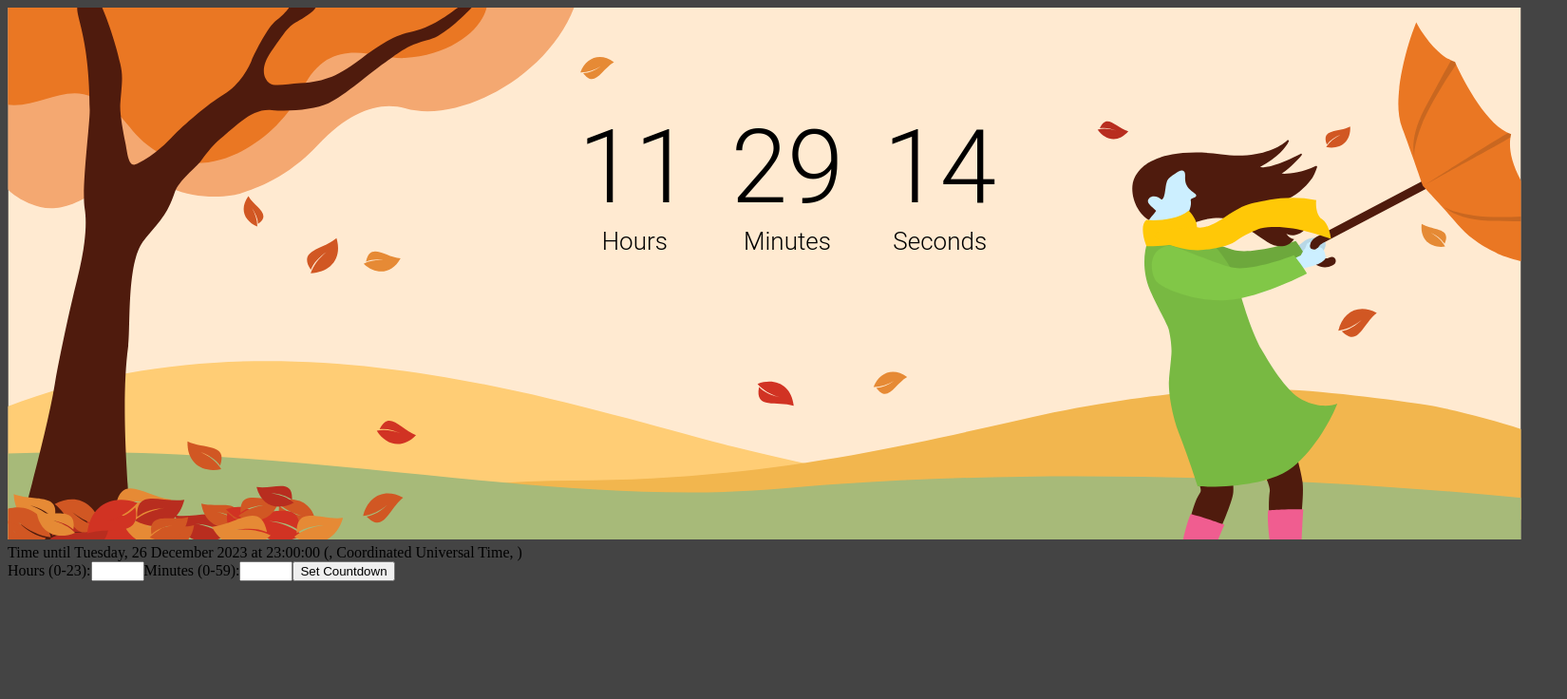
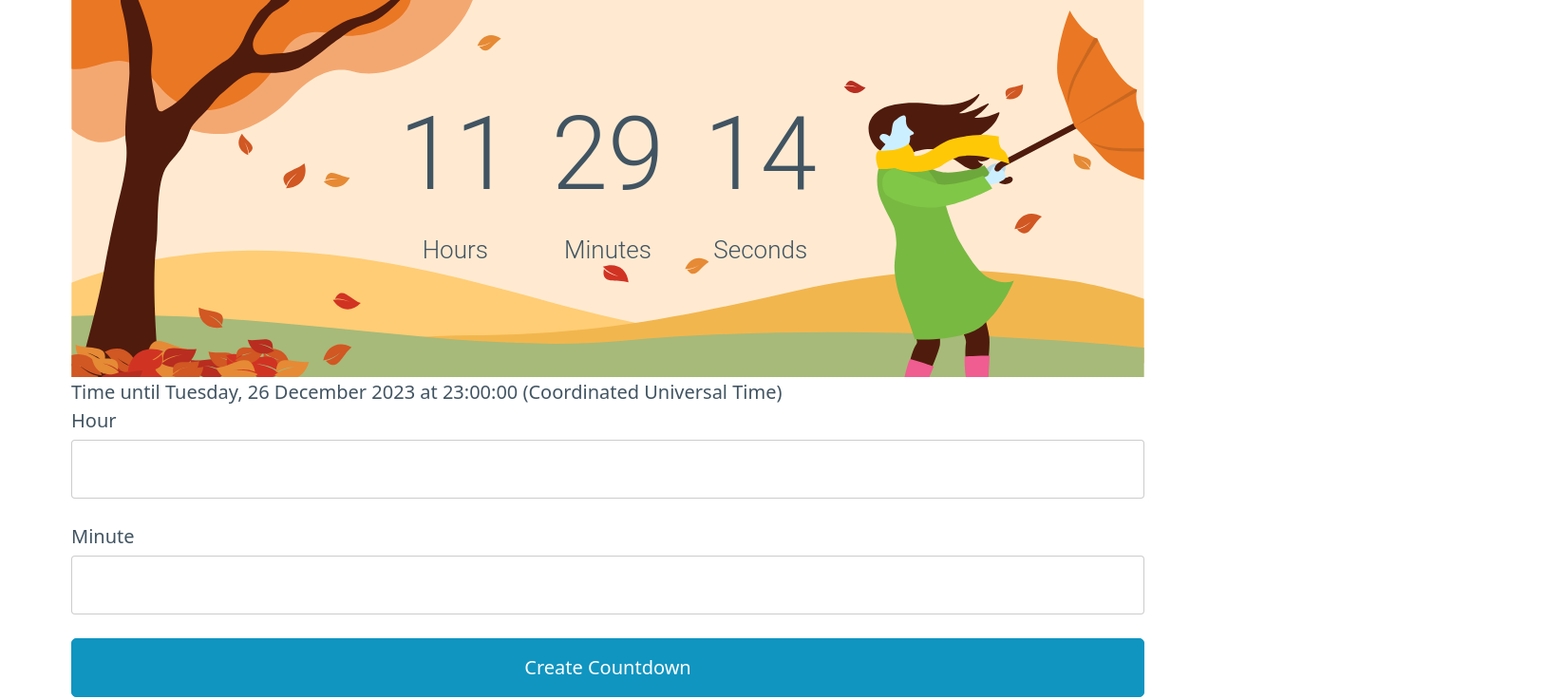
Before and after one commit to Brandon689/daytimer, a React (Vite) app: page / in a window 1280 px wide. Shown: the top 736 px of the page at 95% size, 1650 px wide, since content can reach past the window. Built offline with nearby package versions, Linux system fonts and the light colour scheme.

Commit message:
add pico.css, fix layout

```diff
--- a/index.html
+++ b/index.html
@@ -1,9 +1,10 @@
 <!doctype html>
-<html lang="en">
+<html lang="en" data-theme="light">
   <head>
     <meta charset="UTF-8" />
     <link rel="icon" type="image/svg+xml" href="/vite.svg" />
     <meta name="viewport" content="width=device-width, initial-scale=1.0" />
+    <link rel="stylesheet" href="https://cdn.jsdelivr.net/npm/@picocss/pico@1/css/pico.min.css">
     <title>Day Timer</title>
   </head>
   <body>
--- a/src/App.css
+++ b/src/App.css
@@ -4,8 +4,8 @@
   padding: 2rem;
   text-align: center;
 } */
-body {
-  background-color: #444;
+.container {
+  width: 1594px;
 }
 
 .countdown {
@@ -33,7 +33,7 @@ body {
   font-size: 26px;
 }
 .wrap-countdown {
-  width: 1594px;
+  /* width: 1594px; */
   position: relative;
 }
 
@@ -42,5 +42,16 @@ body {
   font-size: 107px;
   font-variant-numeric: tabular-nums;
   font-weight: 300;
-  padding: 0 24px;
 }
+
+
+[type="email"], [type="number"], [type="password"], [type="search"], [type="tel"], [type="text"] {
+  background: #fff;
+  border: 1px solid rgba(0,0,0,.2);
+  border-radius: 4px;
+  font-size: 14px;
+  height: 2em;
+  line-height: 2em;
+  padding: 0 .5em;
+  vertical-align: middle;
+}
--- a/src/App.jsx
+++ b/src/App.jsx
@@ -29,7 +29,7 @@ const App = () => {
   const [targetTimeString, setTargetTimeString] = useState('');
 
   const createTargetTimeString = (date) => {
-    return format(date, "EEEE, dd MMMM yyyy 'at' HH:mm:ss '(', zzzz, ')'", {
+    return format(date, "EEEE, dd MMMM yyyy 'at' HH:mm:ss '('zzzz)'", {
       timeZone: Intl.DateTimeFormat().resolvedOptions().timeZone
     });
   };
@@ -78,13 +78,11 @@ const App = () => {
   };
 
   return (
-    <div>
-      <div>
+    <div class="container">
       <div className="wrap-countdown">
       <CountdownDigits countdown={countdown} />
-          {/* <div className="countdown digit-number">{countdown}</div> */}
       </div>
-        <svg width="1594" height="561" viewBox="0 0 1594 561" fill="none" xmlns="http://www.w3.org/2000/svg">
+      <svg width="" height="" viewBox="0 0 1594 561" fill="none" xmlns="http://www.w3.org/2000/svg">
           <g clip-path="url(#clip0_1424_2737)">
           <rect width="1593" height="560" transform="translate(0.5 0.0195312)" fill="#FFEAD1"></rect>
           <path d="M1315.56 575.539C1198.34 538.558 937.352 506.73 762.903 462.109C571.227 413.083 265.841 304.968 -27.4385 431.068V575.539H1315.56Z" fill="#FFCD75"></path>
@@ -155,19 +153,20 @@ const App = () => {
           </defs>
         </svg>
       {targetTimeString && <div>Time until {targetTimeString}</div>}
-      </div>
 
       <form onSubmit={handleSubmit}>
       <label>
-          Hours (0-23):
+        Hour
         <input type="number" value={hours} min="0" max="23" onChange={(e) => setHours(e.target.value)} required />
       </label>
       <label>
-          Minutes (0-59):
+        Minute
         <input type="number" value={minutes} min="0" max="59" onChange={(e) => setMinutes(e.target.value)} required />
       </label>
-        <button type="submit">Set Countdown</button>
+      <button type="submit">Create Countdown</button>
     </form>
+
+
     </div>
   );
 };
```
Lines whose indentation alone changed are shown as unchanged.
